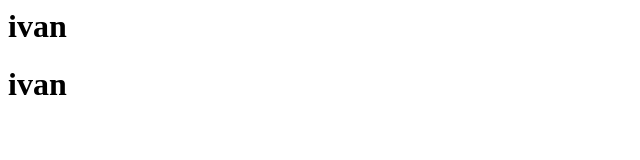
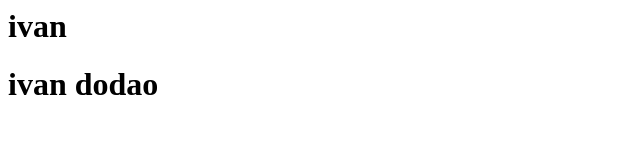
Before and after one commit to ivanaica/mk, a plain HTML site: page index.html in a window 1280 px wide. Shown: the whole page, without its empty margins (0-640 px from the left). Drawn offline with Linux system fonts and the light colour scheme.

Commit message:
new commit

```diff
--- a/index.html
+++ b/index.html
@@ -1,2 +1,2 @@
 <h1> ivan </h1>
-<h1> ivan </h1>
+<h1> ivan dodao </h1>
```
